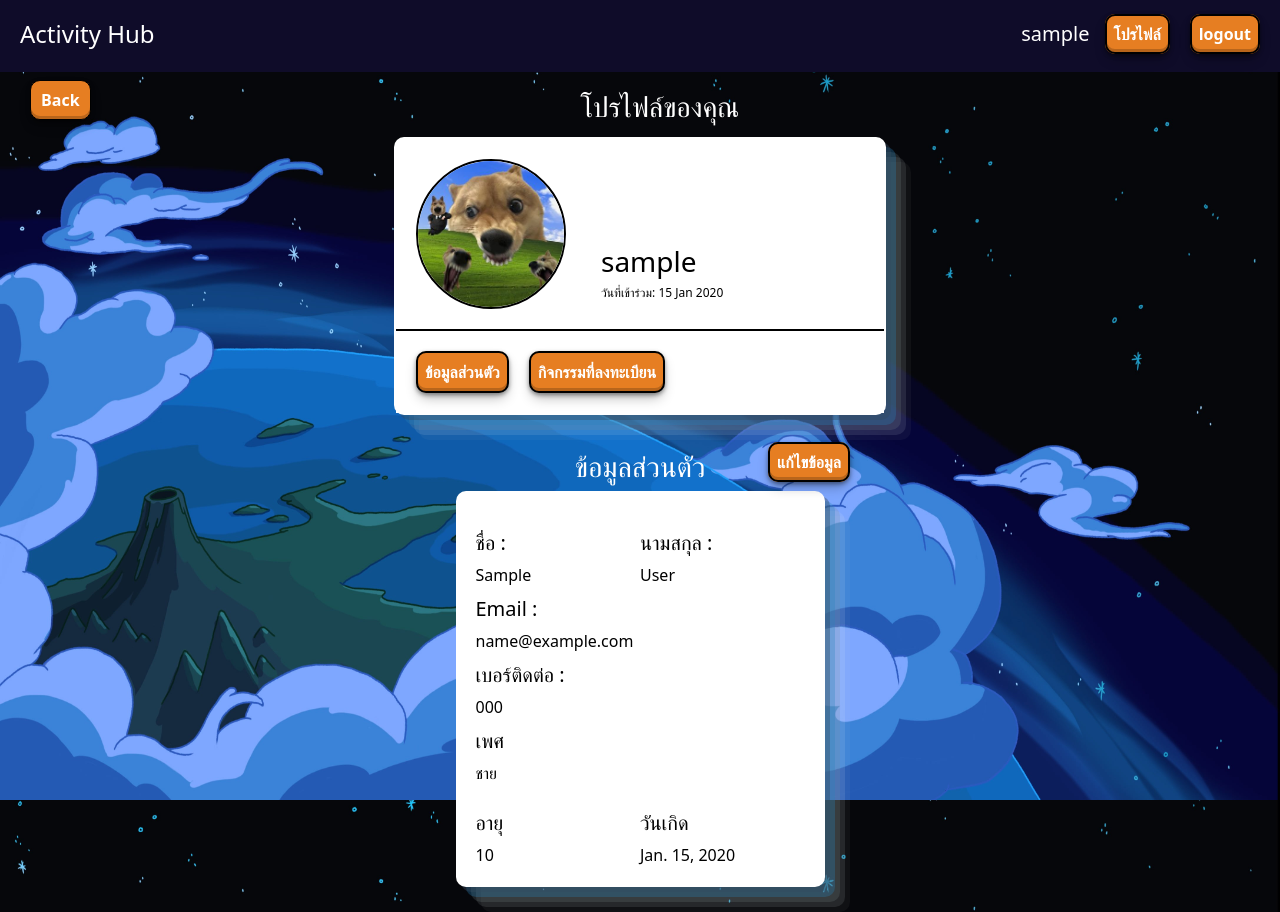
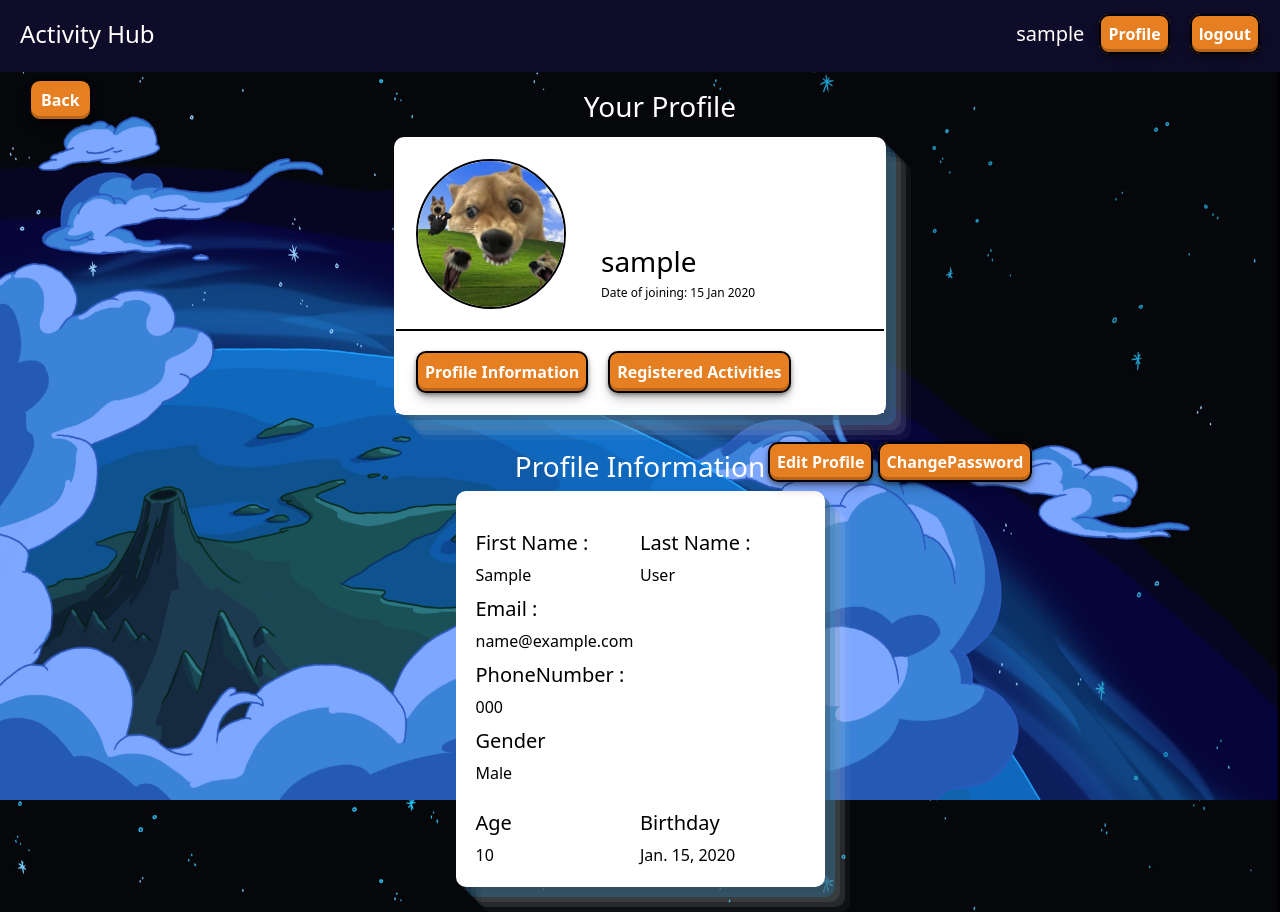
Before and after one commit to Teset13118/ServerSideWeb-Project, a Django app: page /profile/ in a window 1280 px wide. Run offline with Django 5.2, Linux system fonts and the light colour scheme; a user stored in the database is signed in; tables that the repository leaves empty hold one stand-in row (values such as "Sample post"); grey boxes marked "Sample" are stand-in pictures; some libraries are stand-ins or nearby versions.

Commit message:
changepassword+th to eng

```diff
--- a/project_event_management/event_web/forms.py
+++ b/project_event_management/event_web/forms.py
@@ -35,7 +35,7 @@ class ProfileEditForm(ModelForm):
         birthday = self.cleaned_data.get('birthday')
 
         if birthday >= datetime.date.today():
-            raise forms.ValidationError("Birthday must not be in the future and pressent.")
+            raise forms.ValidationError("Birthday must not be in the future and present.")
 
         return birthday
 
--- a/project_event_management/event_web/static/style.css
+++ b/project_event_management/event_web/static/style.css
@@ -37,9 +37,11 @@ body {
 
 /* register */
 /* login */
+/* Changepass */
 /* ---------------------------------------------- */
 .main_login,
-.main_register {
+.main_register,
+.main_changepass {
     display: flex;
     justify-content: center;
     margin: auto;
@@ -60,6 +62,10 @@ body {
     min-height: 500px;
     margin-top: 10%;
 }
+.main_changepass{
+    width: 30%;
+    min-height: 320px;
+}
 
 .register_form {
     width: 80%;
@@ -70,12 +76,14 @@ body {
 }
 
 .login_title,
-.register_title {
+.register_title,
+.changepass_title {
     text-align: center;
 }
 
 .box_login,
-.box_register {
+.box_register,
+.box_changepass {
     width: 100%;
     display: flex;
     justify-content: space-between;
--- a/project_event_management/event_web/templates/navbar.html
+++ b/project_event_management/event_web/templates/navbar.html
@@ -53,7 +53,7 @@
             {% if user.is_authenticated %}
             {% if user.role == "Participant" or user.role == "Organizer"%}
             <div>
-                <a href="{% url 'url_profile'%}" class="btn_nav"><b>โปรไฟล์</b></a>
+                <a href="{% url 'url_profile'%}" class="btn_nav"><b>Profile</b></a>
             </div>
             {% endif %}
             <div>
--- a/project_event_management/event_web/templates/organizer/o_home.html
+++ b/project_event_management/event_web/templates/organizer/o_home.html
@@ -7,9 +7,9 @@ Home
 {% block content %}
 <div class="main_home_org">
     <div class="ex2" style="margin-top: 110px;">
-        <h2 class="ghost" style="color: white;">กิจกรรมที่สร้าง</h2>
+        <h2 class="ghost" style="color: white;">Activities created</h2>
         <div class="ghost_ex" style="margin-top: 15px;">
-            <a class="btn_regis_activity" href="{% url 'url_o_createactivity'%}">สร้างกิจกรรม</a>
+            <a class="btn_regis_activity" href="{% url 'url_o_createactivity'%}">Create Activity</a>
         </div>
     </div>
 </div>
@@ -35,7 +35,7 @@ Home
             </div>
         </a>
         {% empty %}
-        <h2 style="align-self: center; margin-left: 45%;">ยังไม่มีกิจกรรม</h2>
+        <h2 style="align-self: center; margin-left: 45%;">There are no activities yet.</h2>
         {% endfor %}
     </div>
 </div>
--- a/project_event_management/event_web/templates/participants/p_profile.html
+++ b/project_event_management/event_web/templates/participants/p_profile.html
@@ -12,7 +12,7 @@ Profile
 {% endif %}
 <div class="main_profile">
     <div class="ex3">
-        <h2 class="ghost" style="color: white;">โปรไฟล์ของคุณ</h2>
+        <h2 class="ghost" style="color: white;">Your Profile</h2>
     </div>
 </div>
 <div class="main_profile">
@@ -23,39 +23,40 @@ Profile
             </div>
             <div style="align-self: end; padding-bottom: 20px;">
                 <h3>{{ user.username }}</h3>
-                <h6 style="font-size: 12px;">วันที่เข้าร่วม: {{ user.date_joined |date:"d M Y"}}</h6>
+                <h6 style="font-size: 12px;">Date of joining: {{ user.date_joined |date:"d M Y"}}</h6>
             </div>
         </div>
         <div class="profile_category">
-            <button onclick="SwapUserDetail()" class="btn_profile"><b>ข้อมูลส่วนตัว</b></button>
+            <button onclick="SwapUserDetail()" class="btn_profile"><b>Profile Information</b></button>
             {% if user.role == "Participant"%}
-            <button onclick="SwapActivityDetail()" class="btn_profile"><b>กิจกรรมที่ลงทะเบียน</b></button>
+            <button onclick="SwapActivityDetail()" class="btn_profile"><b>Registered Activities</b></button>
             {% endif %}
         </div>
     </div>
 </div>
 <div class="main_profile" id="userDetails" style="display: flex; flex-direction: column; align-items: center;">
     <div class="ex3" style="margin-top: 10px; color: white; display: flex;">
-        <h3 style="text-align: center;">ข้อมูลส่วนตัว</h3>
+        <h3 style="text-align: center;">Profile Information</h3>
         <div style="position: absolute; left: 60%;">
-            <a href="{% url 'url_profile_edit' %}" class="btn_edit_user"><b>แก้ไขข้อมูล</b></a>
+            <a href="{% url 'url_profile_edit' %}" class="btn_edit_user"><b>Edit Profile</b></a>
+            <a href="{% url 'url_changepassword' %}" class="btn_edit_user"><b>ChangePassword</b></a>
         </div>
     </div>
     <div class="profile_user_content">
         <div class="box1_profile">
             <div style="display: flex; justify-content: space-between;">
                 <div class="box_user" style="flex: 50%;">
-                    <h5>ชื่อ :</h5>
+                    <h5>First Name :</h5>
                     {% if user.first_name == null %}
-                    <p>ยังไม่มีข้อมูล</p>
+                    <p>No information yet</p>
                     {% else %}
                     {{ user.first_name}}
                     {% endif %}
                 </div>
                 <div class="box_user" style="flex: 50%;">
-                    <h5>นามสกุล :</h5>
+                    <h5>Last Name :</h5>
                     {% if user.last_name == null %}
-                    <p>ยังไม่มีข้อมูล</p>
+                    <p>No information yet</p>
                     {% else %}
                     {{ user.last_name}}
                     {% endif %}
@@ -66,34 +67,34 @@ Profile
                 {{ user.email }}
             </div>
             <div class="box_user">
-                <h5>เบอร์ติดต่อ :</h5>
+                <h5>PhoneNumber :</h5>
                 {{ user.phone_number }}
             </div>
             <div class="box_user">
-                <h5>เพศ</h5>
+                <h5>Gender</h5>
                 {% if profile.gender == "M" %}
-                <p>ชาย</p>
+                <p>Male</p>
                 {% elif profile.gender == "F" %}
-                <p>หญิง</p>
+                <p>Female</p>
                 {% elif profile.gender == "O" %}
                 <p>LGBT</p>
                 {% else %}
-                <p>ยังไม่มีข้อมูล</p>
+                <p>No information yet</p>
                 {% endif %}
             </div>
             <div style="display: flex; justify-content: space-between;">
                 <div class="box_user" style="flex: 50%;">
-                    <h5>อายุ</h5>
+                    <h5>Age</h5>
                     {% if profile.age == null %}
-                    <p>ยังไม่มีข้อมูล</p>
+                    <p>No information yet</p>
                     {% else %}
                     {{ profile.age }}
                     {% endif %}
                 </div>
                 <div class="box_user" style="flex: 50%;">
-                    <h5>วันเกิด</h5>
+                    <h5>Birthday</h5>
                     {% if profile.birthday == null %}
-                    <p>ยังไม่มีข้อมูล</p>
+                    <p>No information yet</p>
                     {% else %}
                     {{ profile.birthday }}
                     {% endif %}
@@ -104,7 +105,7 @@ Profile
 </div>
 <div class="main_profile" id="activityDetails" style="display: none; flex-direction: column; align-items: center;">
     <div class="ex3" style="margin-top: 10px; color: white; display: flex;">
-        <h3 style="text-align: center;">กิจกรรมของฉัน</h3>
+        <h3 style="text-align: center;">My Registered Activities</h3>
     </div>
     <div class="profile_activity_content">
         <div class="box2_profile">
@@ -124,7 +125,7 @@ Profile
                 </div>
             </a>
             {% empty %}
-            <h2>ยังไม่มีกิจกรรมที่ลงทะเบียน</h2>
+            <h2>You don't have any registered activities yet.</h2>
             {% endfor %}
         </div>
     </div>
--- a/project_event_management/event_web/templates/participants/p_profile_edit.html
+++ b/project_event_management/event_web/templates/participants/p_profile_edit.html
@@ -47,8 +47,10 @@ Profile_edit
                     {{ form1.birthday }}
                 </div>
             </div>
-            {{form1.errors}}
-            {{form2.errors}}
+            <div class="login_error_box">
+                {{form1.errors}}
+                {{form2.errors}}
+            </div>
             <div style="margin-top: 20px; text-align: right;">
                 <button type="submit" class="btn_profile" style="margin-right: 10px;" onclick="return confirm('คุณต้องการแก้ไขข้อมูลนี้หรือไม่?');"><b>Save Changes</b></button>
                 <a href="{% url 'url_profile'%}" class="btn_edit_user" style="padding: 9px;"><b>Cancel</b></a>
--- a/project_event_management/event_web/urls.py
+++ b/project_event_management/event_web/urls.py
@@ -11,6 +11,7 @@ urlpatterns = [
     path("login/", LoginView.as_view(), name="url_login"),
     path("logout/", LogoutView.as_view(), name="url_logout"),
     path("register/", RegisterView.as_view(), name="url_register"),
+    path("changepassword/", ChangePasswordView.as_view(), name="url_changepassword"),
     path("selectcategory/<int:user_id>", SelectCategory.as_view(), name="url_p_select_category"),
 
     path("profile/", ViewProfile.as_view(), name="url_profile"),
--- a/project_event_management/event_web/views.py
+++ b/project_event_management/event_web/views.py
@@ -11,9 +11,9 @@ import datetime
 
 from django.core.files.storage import default_storage
 from django.contrib.auth.forms import UserCreationForm
-from django.contrib.auth.forms import AuthenticationForm
+from django.contrib.auth.forms import AuthenticationForm, PasswordChangeForm
 from django.contrib.auth.mixins import LoginRequiredMixin
-from django.contrib.auth import logout, login, authenticate
+from django.contrib.auth import logout, login, authenticate, update_session_auth_hash
 from django.core.mail import send_mail
 from django.contrib import messages
 from django.conf import settings
@@ -76,6 +76,18 @@ class LogoutView(View):
     def get(self, request):
         logout(request)
         return redirect('url_login')
+
+class ChangePasswordView(LoginRequiredMixin, View):
+    def get(self, request):
+        form = PasswordChangeForm(user=request.user)
+        return render(request, 'changepassword.html', {'form': form})
+    def post(self, request):
+        form = PasswordChangeForm(user=request.user, data=request.POST)
+        if form.is_valid():
+            user = form.save()
+            update_session_auth_hash(request, user) #keeping the user logged in
+            return redirect('url_profile')
+        return render(request, 'changepassword.html', {'form': form})
 
 class ViewHome(View):
     def get(self, request):
```
Also changed, not shown: project_event_management/event_web/templates/changepassword.html (added, +47 -0 lines), project_event_management/event_web/templates/participants/p_activity.html (+23 -23 lines), project_event_management/event_web/templates/participants/p_home.html (+4 -4 lines), project_event_management/event_web/templates/participants/p_home_activity.html (+4 -4 lines).
